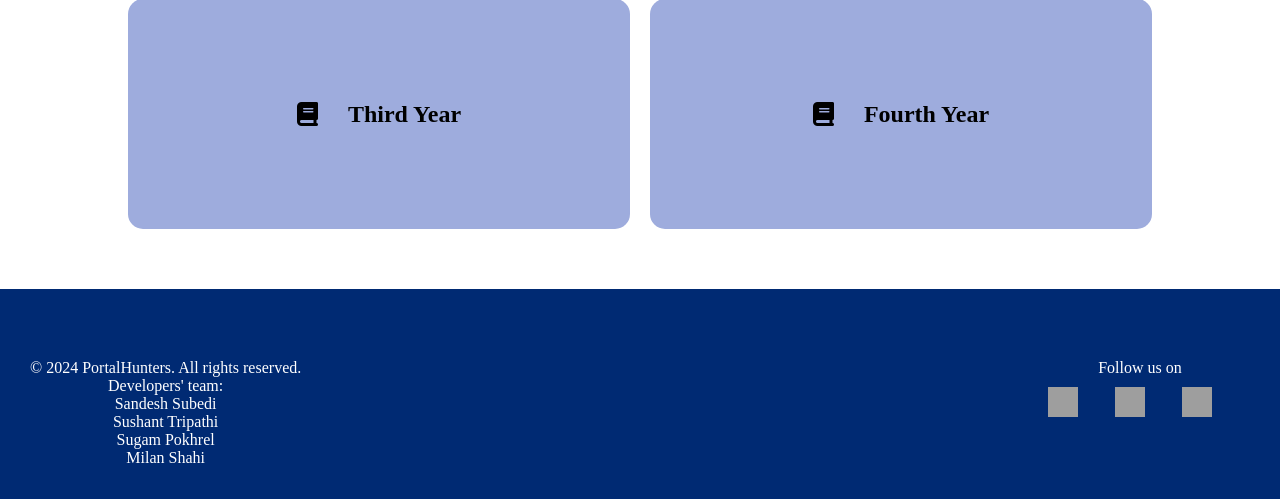
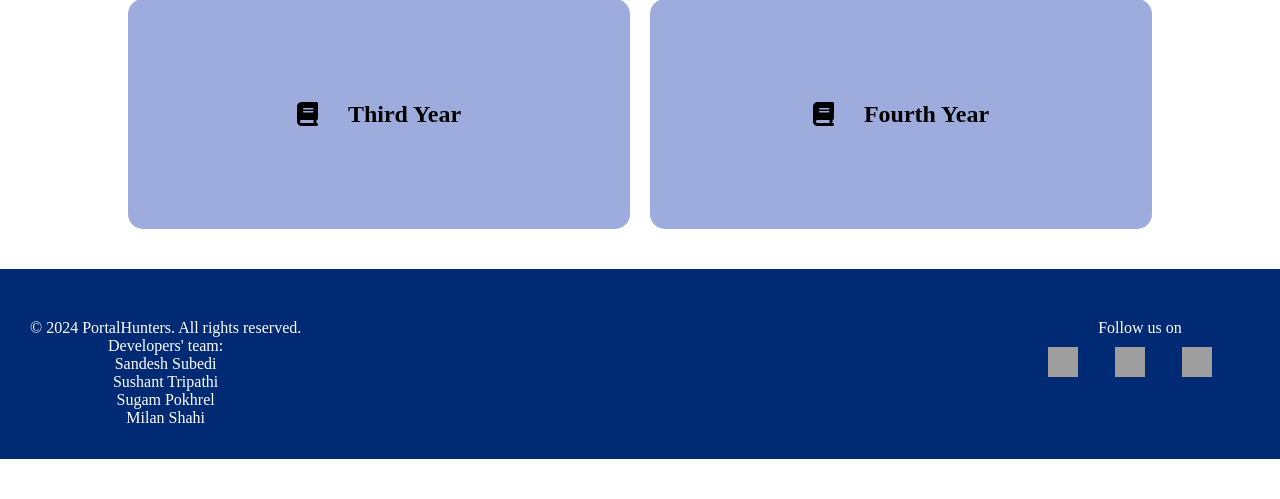
Before and after one commit to milanshahi57/studen_portal, a Django app: page / in a window 1280 px wide. Shown: the part 1153-1652 px from the top of the page. After the commit the page ends 1612 px from the top, so only its background shows below. Run offline with Django 5.2, Linux system fonts and the light colour scheme; grey boxes are pictures that could not be loaded.

Commit message:
styling of footer

```diff
--- a/student_app/static/css/footer.css
+++ b/student_app/static/css/footer.css
@@ -6,7 +6,7 @@
     display: flex;
     justify-content: space-between;
     color:white;
-    margin-top: 60px;
+    margin-top: 40px;
 }
 
 .footer-content{
```
